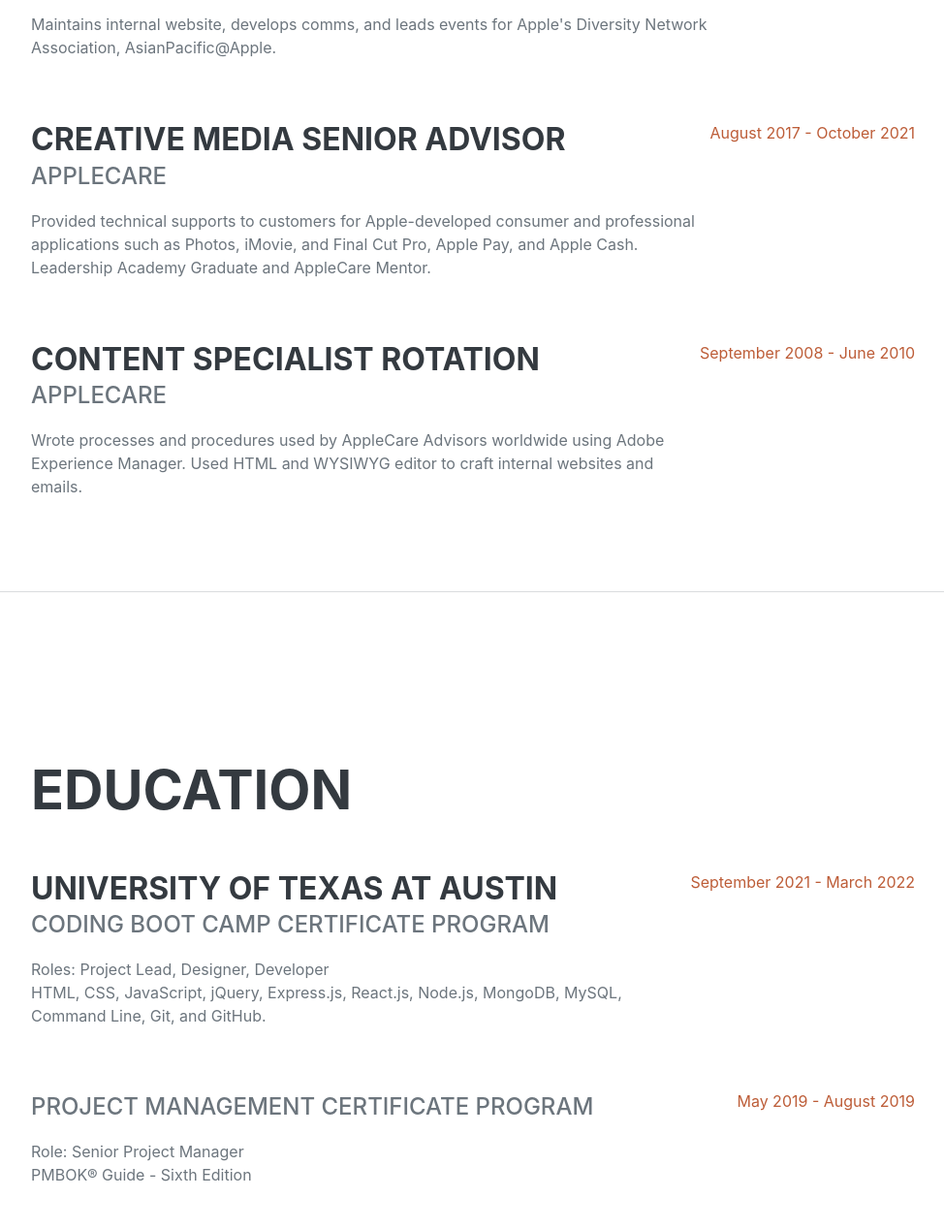
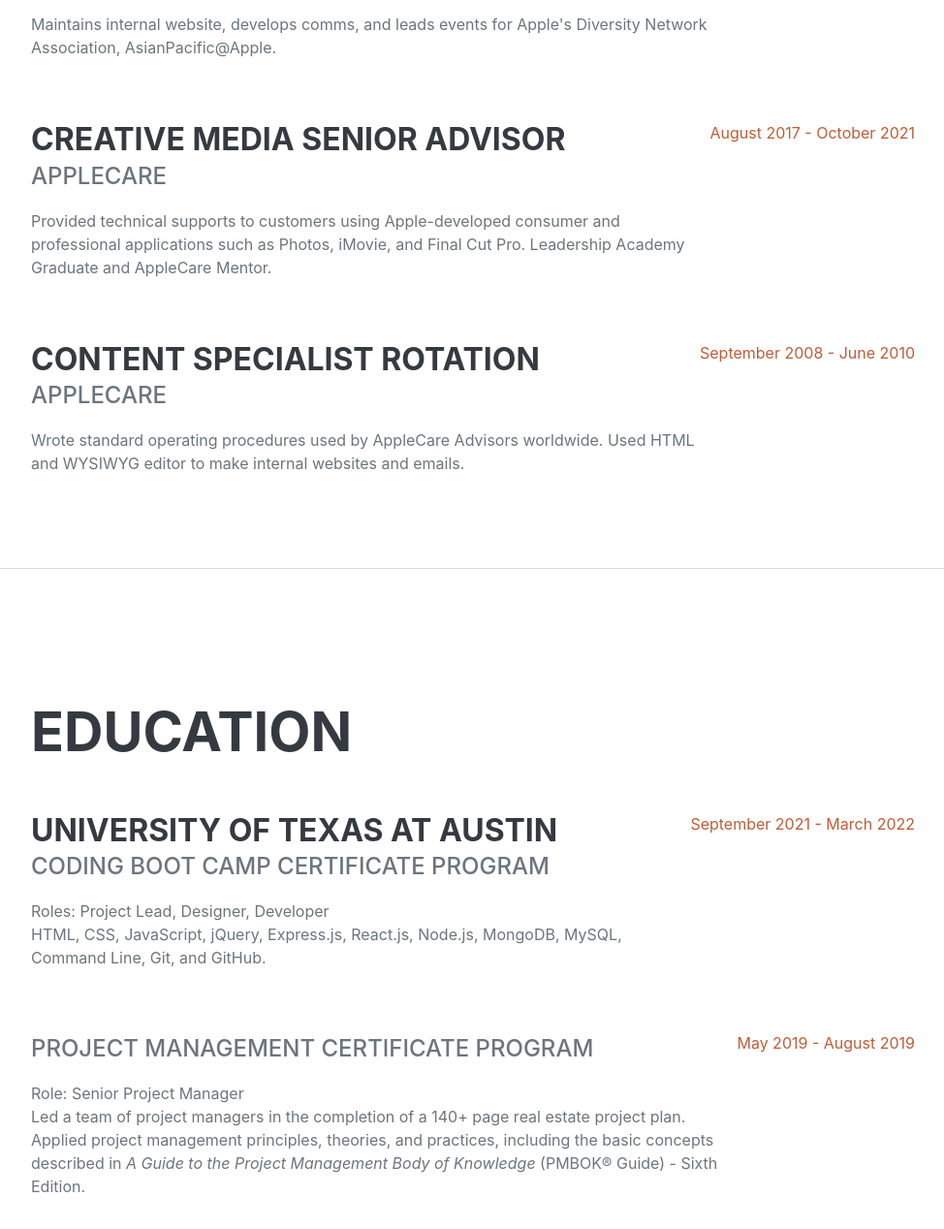
Before and after one commit to kevinaboy/portfolio, a plain HTML site: page index.html in a window 1280 px wide. Shown: the part 1290-2558 px from the top of the page at 97% size, without its empty margins (288-1262 px from the left). Drawn offline with nearby package versions, Linux system fonts and the light colour scheme; a web font is replaced by a local one.

Commit message:
minor revisions

```diff
--- a/index.html
+++ b/index.html
@@ -90,8 +90,8 @@
           <div class="flex-grow-1">
             <h3 class="mb-0">Creative Media Senior Advisor</h3>
             <div class="subheading mb-3">AppleCare</div>
-            <p>Provided technical supports to customers for Apple-developed consumer and professional applications
-              such as Photos, iMovie, and Final Cut Pro, Apple Pay, and Apple Cash. Leadership Academy Graduate and
+            <p>Provided technical supports to customers using Apple-developed consumer and professional applications
+              such as Photos, iMovie, and Final Cut Pro. Leadership Academy Graduate and
               AppleCare Mentor.</p>
           </div>
           <div class="flex-shrink-0"><span class="text-primary">August 2017 - October 2021</span></div>
@@ -100,8 +100,8 @@
           <div class="flex-grow-1">
             <h3 class="mb-0">Content Specialist Rotation</h3>
             <div class="subheading mb-3">AppleCare</div>
-            <p>Wrote processes and procedures used by AppleCare Advisors worldwide using Adobe Experience Manager. Used
-              HTML and WYSIWYG editor to craft internal websites and emails.</p>
+            <p>Wrote standard operating procedures used by AppleCare Advisors worldwide. Used HTML and WYSIWYG editor to
+              make internal websites and emails.</p>
           </div>
           <div class="flex-shrink-0"><span class="text-primary">September 2008 - June 2010</span></div>
         </div>
@@ -127,7 +127,9 @@
             <h3 class="mb-0"></h3>
             <div class="subheading mb-3">Project Management Certificate Program</div>
             <div>Role: Senior Project Manager</div>
-            <p>PMBOK® Guide - Sixth Edition</p>
+            <p>Led a team of project managers in the completion of a 140+ page real estate project plan. Applied project
+              management principles, theories, and practices, including the basic concepts described in <em>A Guide to
+                the Project Management Body of Knowledge</em> (PMBOK® Guide) - Sixth Edition.</p>
           </div>
           <div class="flex-shrink-0"><span class="text-primary">May 2019 - August 2019</span></div>
         </div>
```
